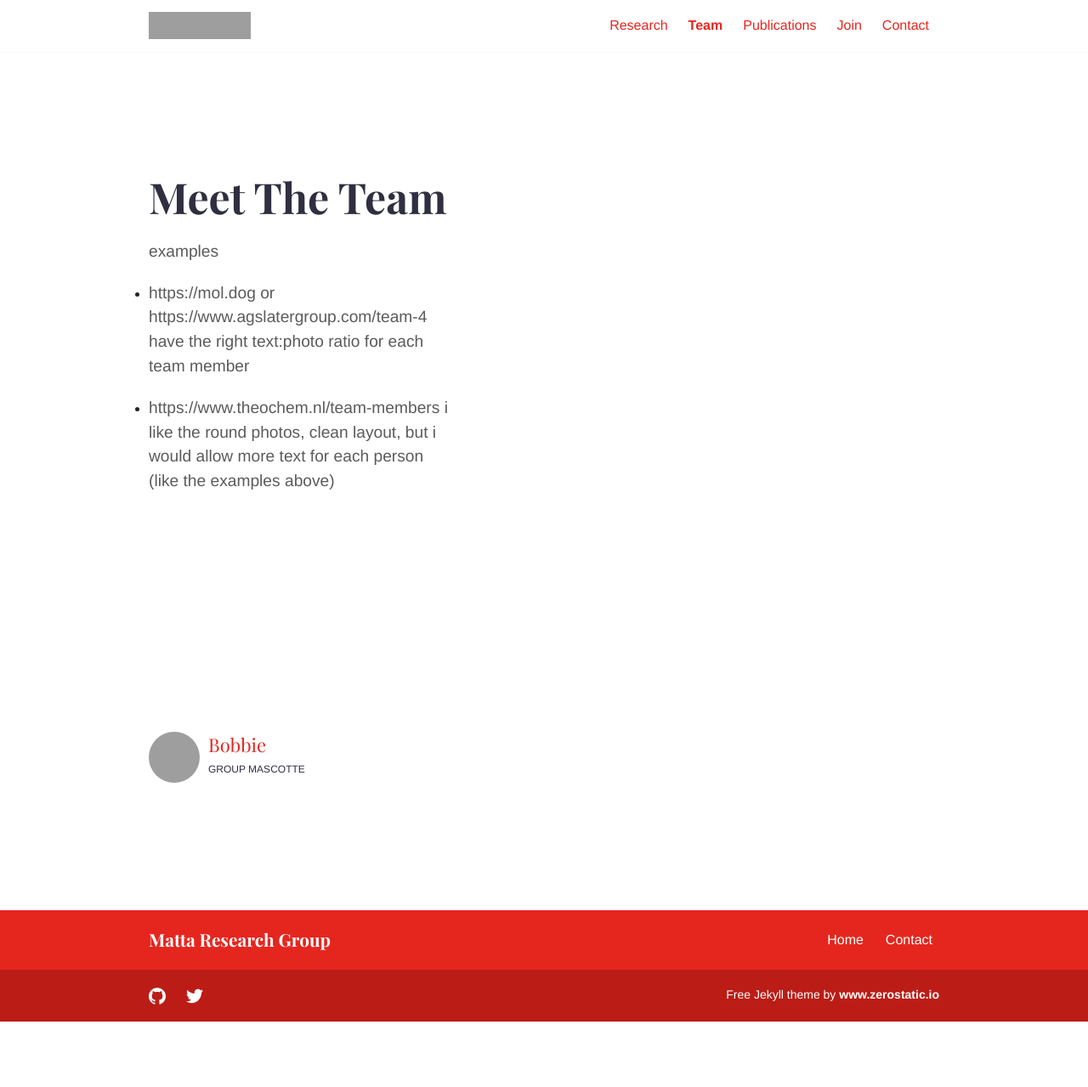
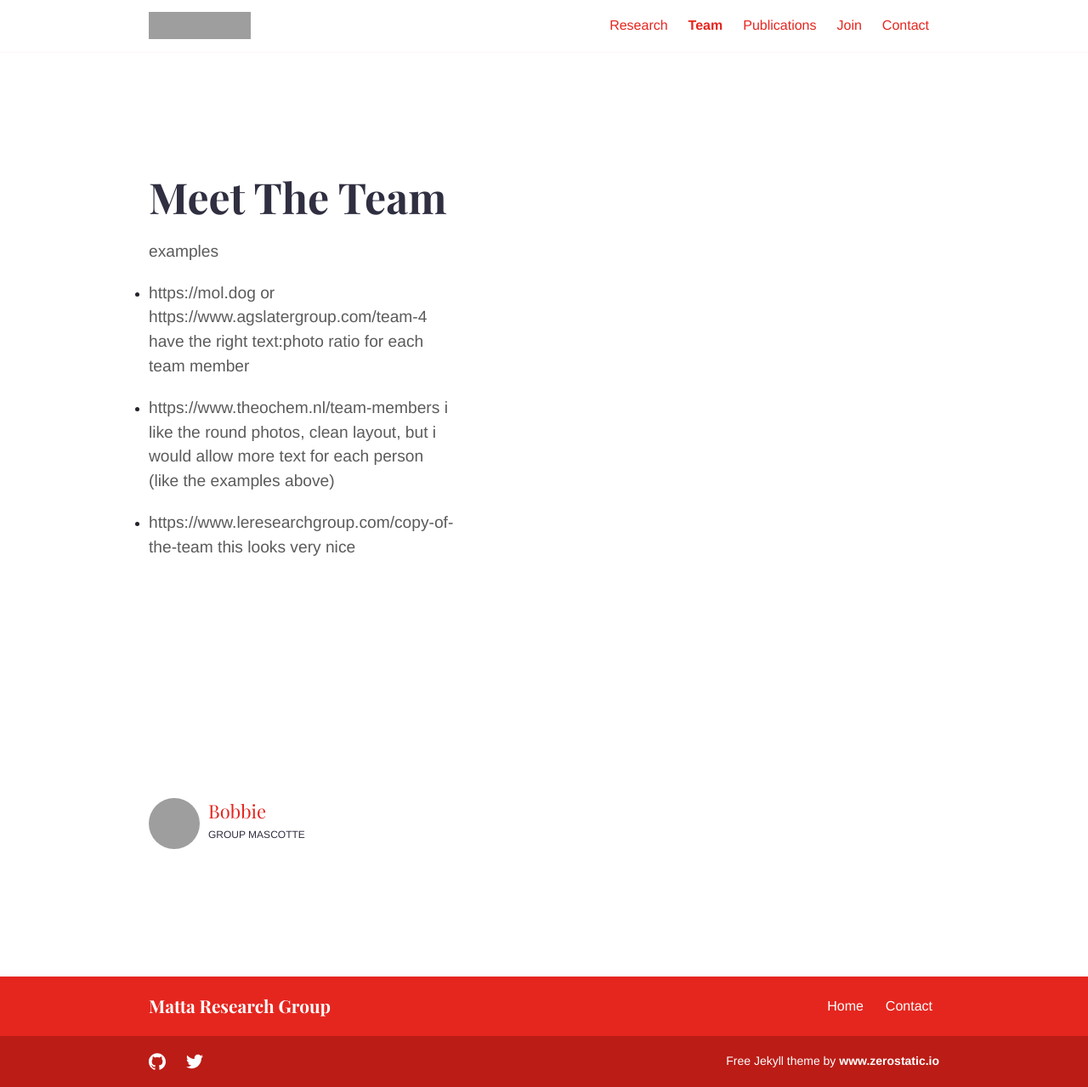
Before and after one commit to matta-research-group/matta-research-group.github.io, a Jekyll site: the page built from team.md, in a window 1280 px wide. Shown: the whole page at 85% size. Built offline with Jekyll 4.4.1, drawn with Linux system fonts in a browser that asks for light colours; before the commit the page ends 1202 px from its top, so only the background shows below that; grey boxes are pictures that could not be loaded.

Commit message:
Update team.md

```diff
--- a/team.md
+++ b/team.md
@@ -13,3 +13,5 @@ examples
 - https://mol.dog or https://www.agslatergroup.com/team-4 have the right text:photo ratio for each team member
 
 - https://www.theochem.nl/team-members i like the round photos, clean layout, but i would allow more text for each person (like the examples above)
+
+- https://www.leresearchgroup.com/copy-of-the-team this looks very nice
```
